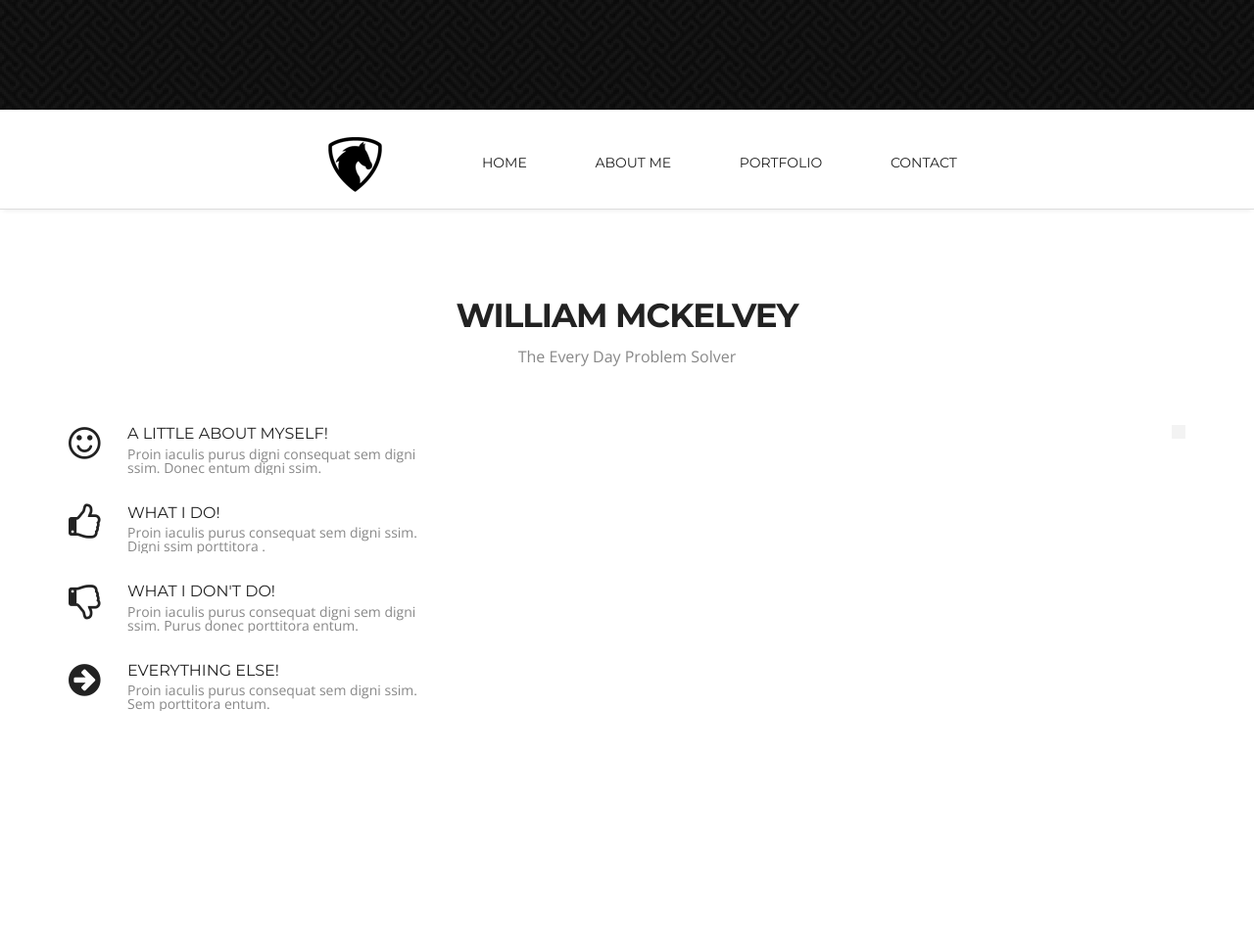
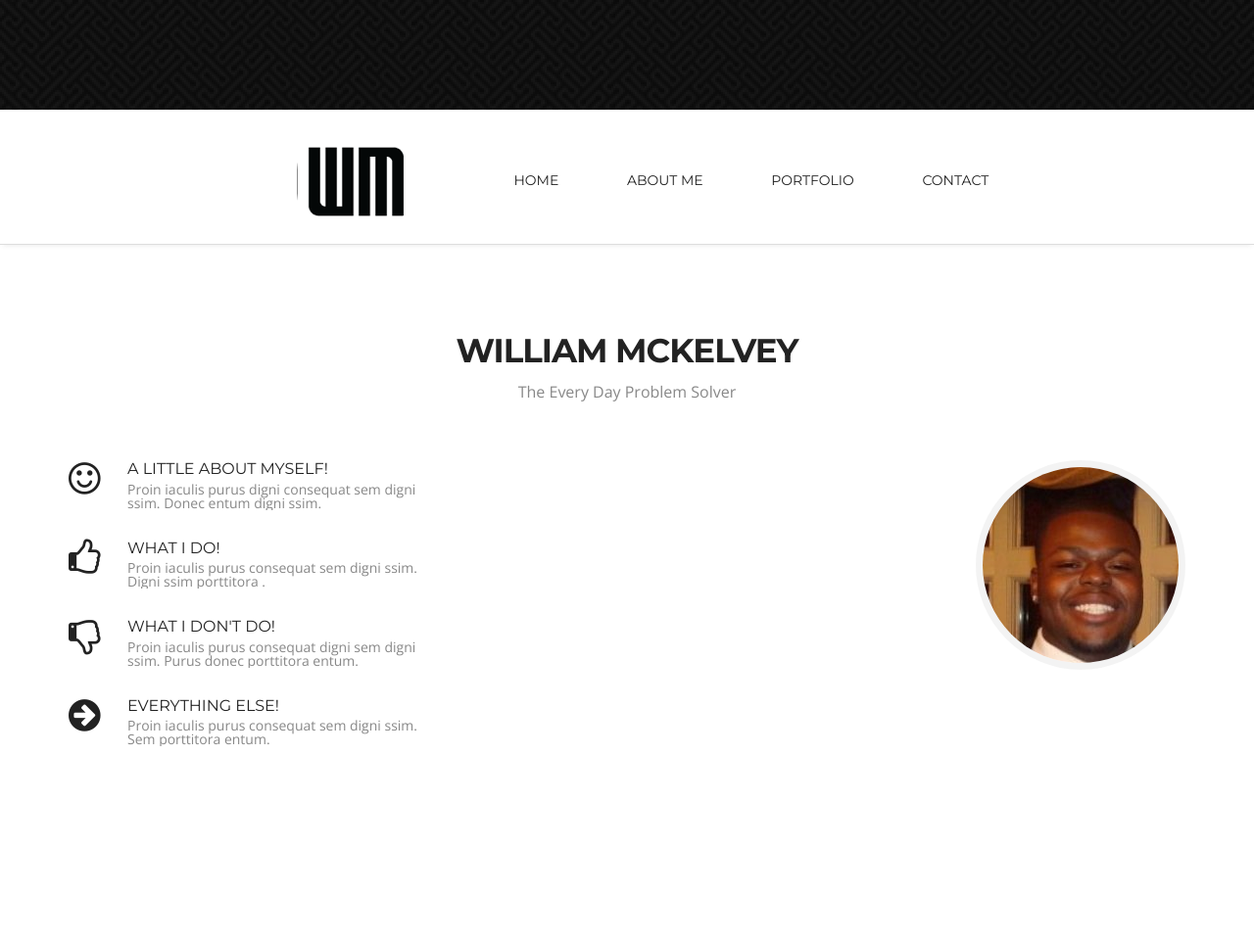
Before and after one commit to 52lions06/williammckelvey, a plain HTML site: page Knight 2/index.html in a window 1280 px wide. Shown: the part 1180-2143 px from the top of the page at 98% size. Drawn offline with nearby package versions, Linux system fonts and the light colour scheme.

Commit message:
added brand on dropdown menu / changed border radius line 430 style.css

```diff
--- a/Knight 2/css/style.css
+++ b/Knight 2/css/style.css
@@ -428,6 +428,8 @@ Check out Veed.Me*/
 }
 img {
    max-width:100%;
+	 border-radius: 37%;
+
 }
 
 /* no transition on .isotope container */
--- a/Knight 2/index.html
+++ b/Knight 2/index.html
@@ -82,7 +82,7 @@
         <!--main-nav-start-->
         <div class="container">
             <ul class="main-nav">
-                <li class="small-logo"><a href="#header"><img src="img/small-logo.png" alt=""></a></li>
+                <li class="small-logo"><a href="#header"><img src="img/wm_white_badge.png" alt=""></a></li>
                 <li><a href="#header">Home</a></li>
                 <li><a href="#about-me">About Me</a></li>
                 <li><a href="#Portfolio">Portfolio</a></li>
```
Also changed, not shown: Knight 2/img/Headshot.jpg (added), Knight 2/img/wm_black.png (added), Knight 2/img/wm_black_badge.png (added), Knight 2/img/wm_white.png (added), Knight 2/img/wm_white_badge.png (added).
